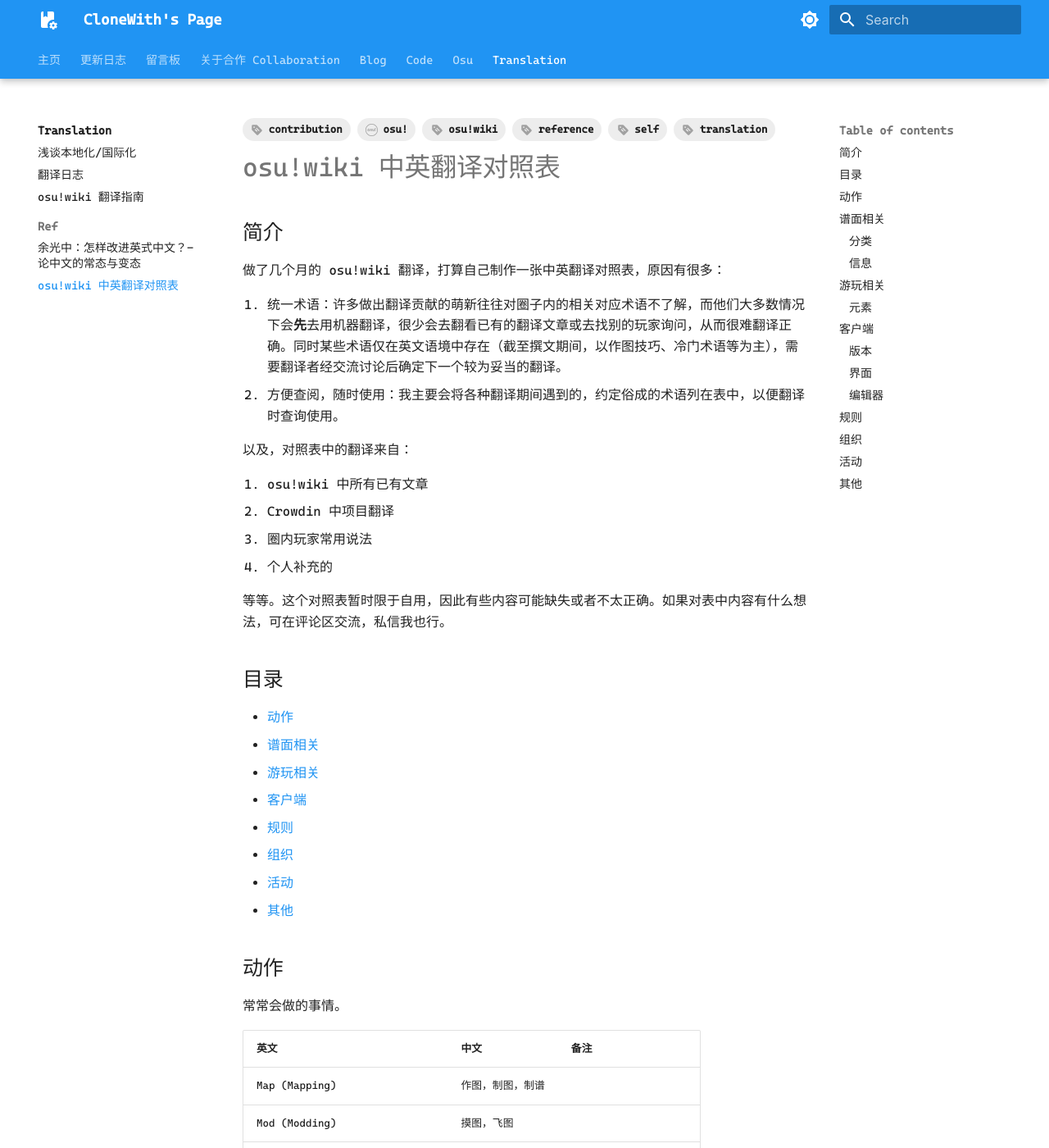
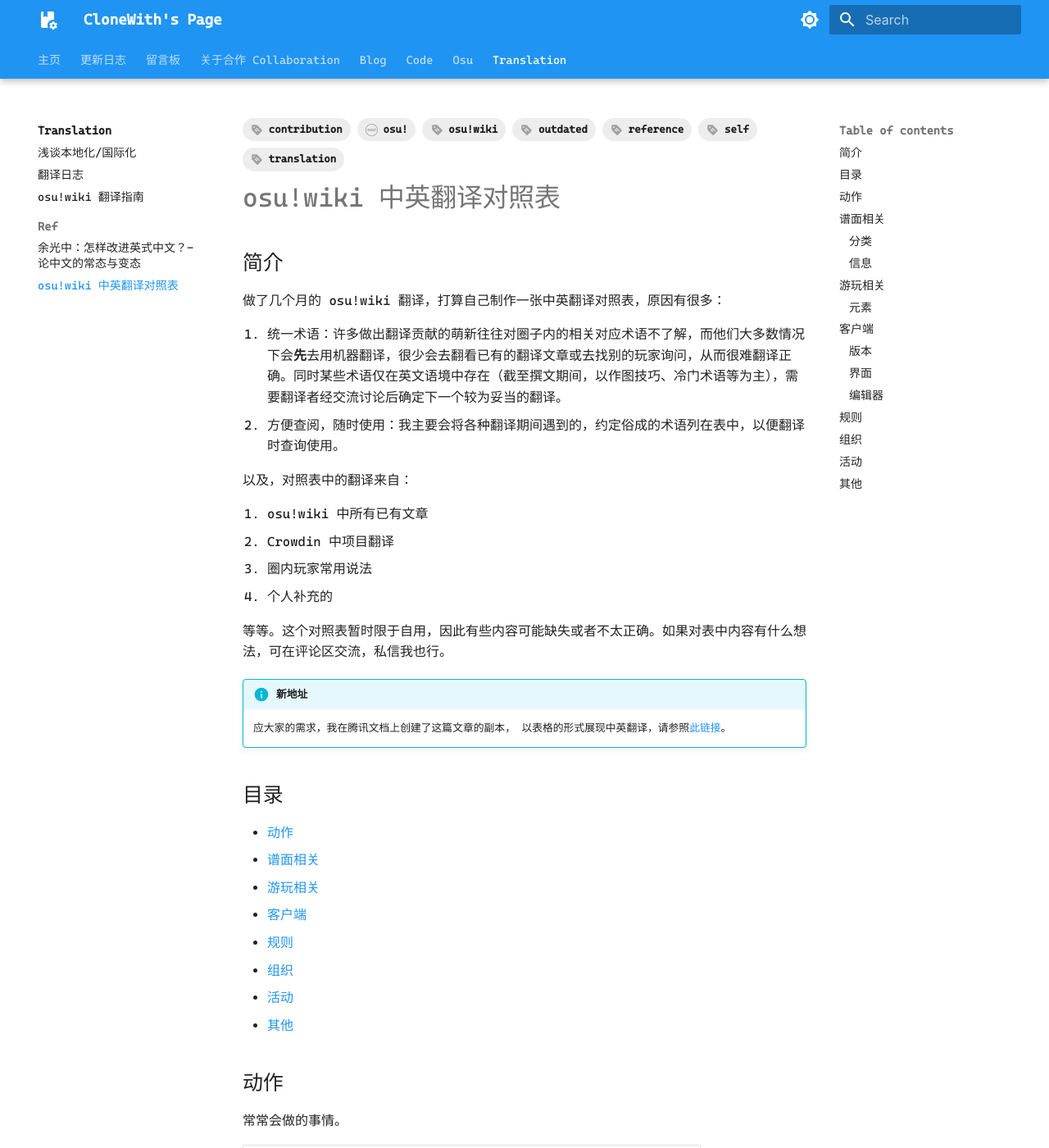
Before and after one commit to Sunnyboy971/Sunnyboy971.github.io, an MkDocs documentation site: the page built from docs/translation/ref/osuwiki-ezref.md, in a window 1280 px wide and 1400 px high. Shown: the whole window at 82% size. Built offline with MkDocs 1.6.1 and Material for MkDocs 9.7.7, drawn with Linux system fonts in a browser that asks for light colours; some web fonts are replaced; comment, search, counter and statistics services are not loaded.

```diff
--- a/docs/translation/ref/osuwiki-ezref.md
+++ b/docs/translation/ref/osuwiki-ezref.md
@@ -6,6 +6,7 @@ tags:
   - osu!wiki
   - contribution
   - self
+  - outdated
 comments: true
 ---
 # osu!wiki 中英翻译对照表
@@ -25,6 +26,10 @@ comments: true
 4. 个人补充的
 
 等等。这个对照表暂时限于自用，因此有些内容可能缺失或者不太正确。如果对表中内容有什么想法，可在评论区交流，私信我也行。
+
+!!! info "新地址"
+    应大家的需求，我在腾讯文档上创建了这篇文章的副本，
+    以表格的形式展现中英翻译，请参照[此链接](https://docs.qq.com/sheet/DSE5wWVZRVmVMcUlx?tab=000001)。
 
 ## 目录 {#index}
 
```
Also changed, not shown: docs/collab.md (+1 -1 lines), docs/index.md (+2 -2 lines).
